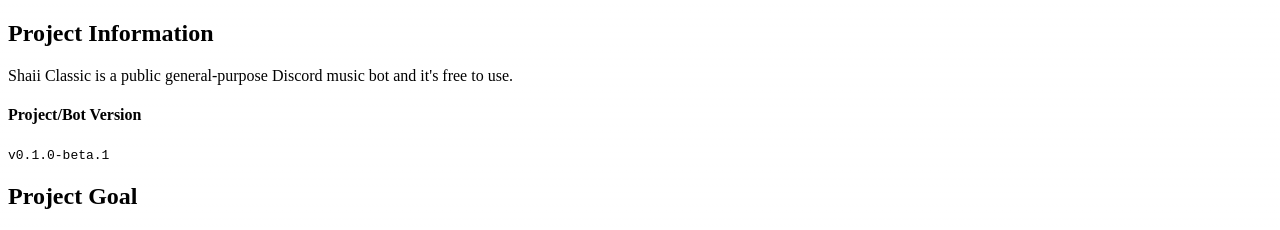
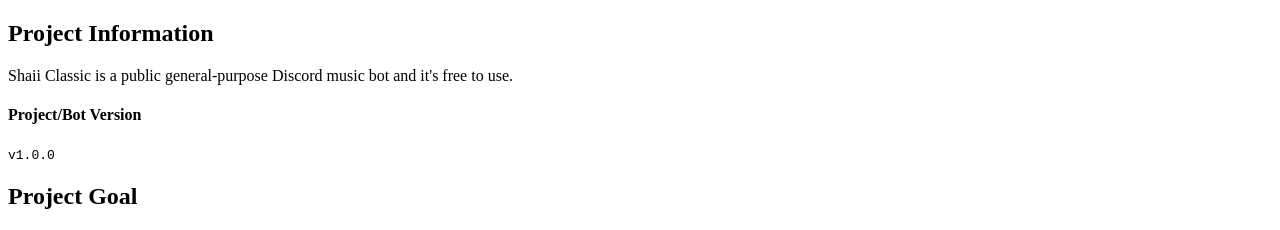
Before and after one commit to hyperion-foundation/docs, a Next.js app: page /project/shaii-classic.en in a window 1280 px wide. Shown: the top 230 px of the page. Built offline with nearby package versions, Linux system fonts and the light colour scheme.

Commit message:
chore: small update on 'Project/Bot Version' content

```diff
--- a/pages/project/shaii-classic.en.mdx
+++ b/pages/project/shaii-classic.en.mdx
@@ -2,7 +2,7 @@
 Shaii Classic is a public general-purpose Discord music bot and it's free to use.
 
 #### Project/Bot Version
-`v0.1.0-beta.1`
+`v1.0.0`
 
 ## Project Goal
 Shaii Classic never made a goal to replaced other Discord music bots. We made kind of this project because we want to create something that can be used for all people and free to use. We never force our users/members to pay us to use our services, but you are so welcome to support us and keeping our services alive.
--- a/pages/project/shaii-classic.id.mdx
+++ b/pages/project/shaii-classic.id.mdx
@@ -2,7 +2,7 @@
 Shaii Classic merupakan sebuah Discord bot musik dan dapat digunakan secara gratis.
 
 #### Versi Project/Bot
-`v0.1.0-beta.1`
+`v1.0.0`
 
 ## Tujuan Project
 Shaii Classic tidak pernah dibuat untuk menggantikan Discord bot musik lainnya. Kami membuat semacam project ini karena kami ingin membuat sesuatu yang dapat digunakan semua orang dan bebas untuk digunakan. Kami tidak pernah memaksa para pengguna/anggota kami untuk membayar kami untuk menggunakan layanan kami, tetapi Anda dipersilakan untuk mendukung layanan kami dan menjaga layanan kami tetap hidup. Jika anda berkenan untuk meng-support project/layanan kami, silahkan baca informasinya lebih lanjut di [halaman ini](/id/support).
```
